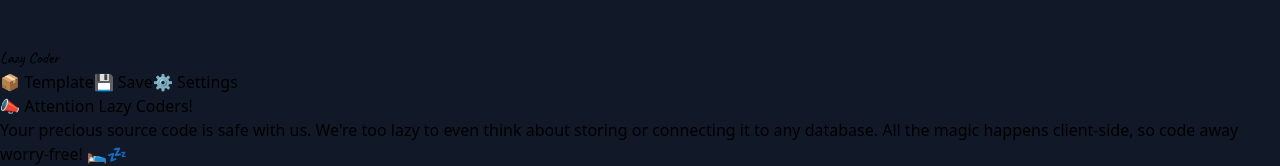
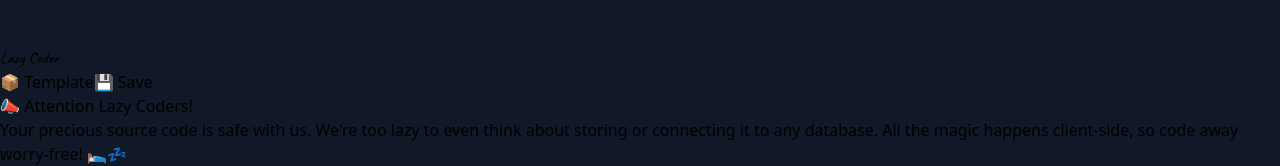
Before and after one commit to peerasak-u/lazy-coder, a Vue app: page / in a window 1280 px wide. Shown: the part 754-920 px from the top of the page. Built offline with nearby package versions, Linux system fonts and the light colour scheme; what marked-highlight would draw is missing.

Commit message:
feat: hide settings button

```diff
--- a/src/components/Home.vue
+++ b/src/components/Home.vue
@@ -30,7 +30,7 @@
             ref="saveTemplateModal"
             @save-template="saveTemplate"
           ></save-template-modal>
-          <button
+          <!-- <button
             @click="showSettingsModal"
             class="bg-gray-700 text-white text-sm px-2 py-2 rounded"
           >
@@ -39,7 +39,7 @@
           <settings-modal
             ref="settingsModal"
             @save-settings="saveSettings"
-          ></settings-modal>
+          ></settings-modal> -->
         </div>
       </div>
     </nav>
```
